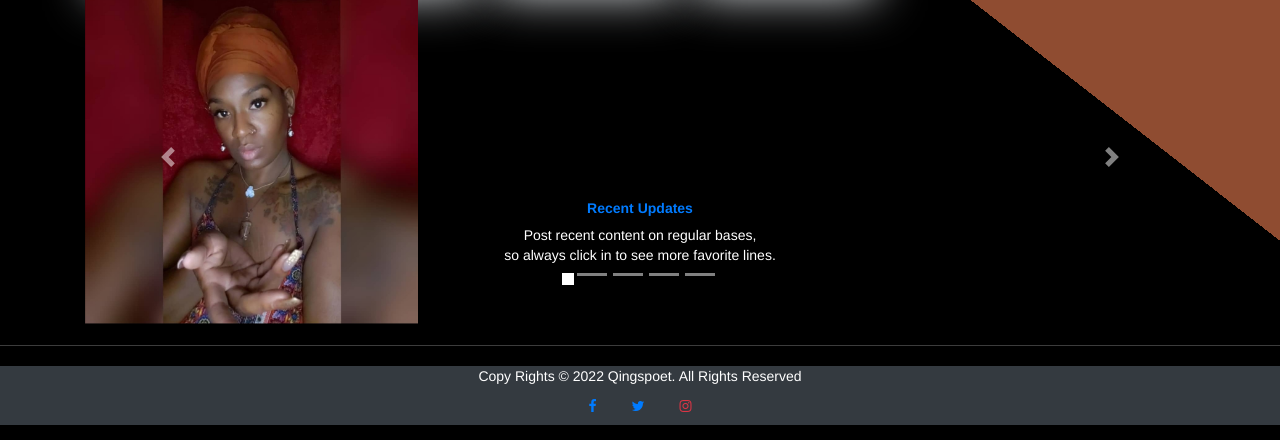
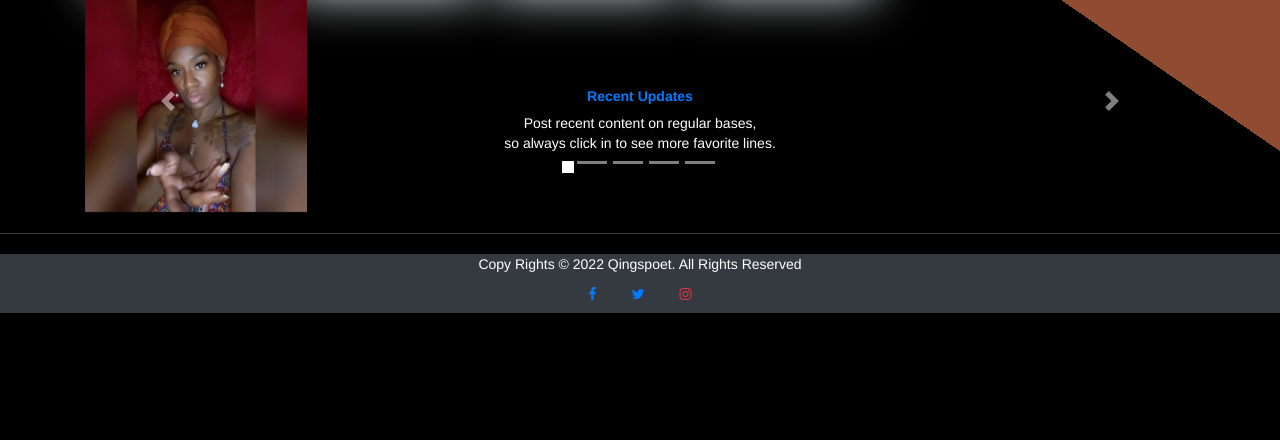
Before and after one commit to MG-Musty/qingspoet, a Django app: page /qings/ in a window 1280 px wide. Shown: the part 556-996 px from the top of the page. After the commit the page ends 869 px from the top, so only its background shows below. Run offline with Django 4.2, Linux system fonts and the light colour scheme; some libraries are stand-ins or nearby versions.

Commit message:
final update for this project

```diff
--- a/qings/templates/qings/index.html
+++ b/qings/templates/qings/index.html
@@ -84,35 +84,35 @@
                 </div>
                 <div class="carousel-inner">
                 <div class="carousel-item active" data-bs-interval="10000">
-                    <img src="{% static 'qings/media/qingsdisplay.jpg' %}" class="d-block w-10%" style="width: 30%;" alt="...">
+                    <img src="{% static 'qings/media/qingsdisplay.jpg' %}" class="d-block w-10%" style="width: 20%;" alt="...">
                     <div class="carousel-caption d-none d-md-block">
                     <h1 class="btn btn-outline-primary"><strong>Recent Updates</strong></h1>
                     <p>Post recent content on regular bases,<br> <span>so always click in to see more favorite lines.</span></p>
                     </div>
                 </div>
                 <div class="carousel-item" data-bs-interval="2000">
-                    <img src="{% static 'qings/media/qingquo4.png' %}" class="d-block w-10%" style="width: 30%;" alt="...">
+                    <img src="{% static 'qings/media/qingquo4.png' %}" class="d-block w-10%" style="width: 20%;" alt="...">
                     <div class="carousel-caption d-none d-md-block">
                     <h1 class="btn btn-outline-danger"><strong>Mission</strong></h1>
                     <p>On a mission to change humanity and increase<br> the beauty of the heart to respect Love and Affections.</p>
                     </div>
                 </div>
                 <div class="carousel-item">
-                    <img src="{% static 'qings/media/qingsimg2.png' %}" class="d-block w-10%" style="width: 30%;" alt="...">
+                    <img src="{% static 'qings/media/qingsimg2.png' %}" class="d-block w-10%" style="width: 20%;" alt="...">
                     <div class="carousel-caption d-none d-md-block">
                     <h1 class="btn btn-outline-info"><strong>No Regrets</strong></h1>
                     <p>Learn not to regret anything in life<br> not even our actions that was misunderstood.</p>
                     </div>
                 </div>
                 <div class="carousel-item">
-                    <img src="{% static 'qings/media/qingquo.png' %}" class="d-block w-10%" style="width: 30%;" alt="...">
+                    <img src="{% static 'qings/media/qingquo.png' %}" class="d-block w-10%" style="width: 20%;" alt="...">
                     <div class="carousel-caption d-none d-md-block">
                     <h1 class="btn btn-outline-success"><strong>Time</strong></h1>
                     <p>Time is one thing that can never stop for no man,<br> so why wasting it when you know it waits for no one.</p>
                     </div>
                 </div>
                 <div class="carousel-item">
-                    <img src="{% static 'qings/media/qingwat.png' %}" class="d-block w-10%" style="width: 30%;" alt="...">
+                    <img src="{% static 'qings/media/qingwat.png' %}" class="d-block w-10%" style="width: 20%;" alt="...">
                     <div class="carousel-caption d-none d-md-block">
                     <h1 class="btn btn-outline-warning"><strong>Growth</strong></h1>
                     <p>Some people fail in growing cause of their own hinderance,<br> believe we all stand a chance to grow and develop. So take charge of your own growth.</p>
```
